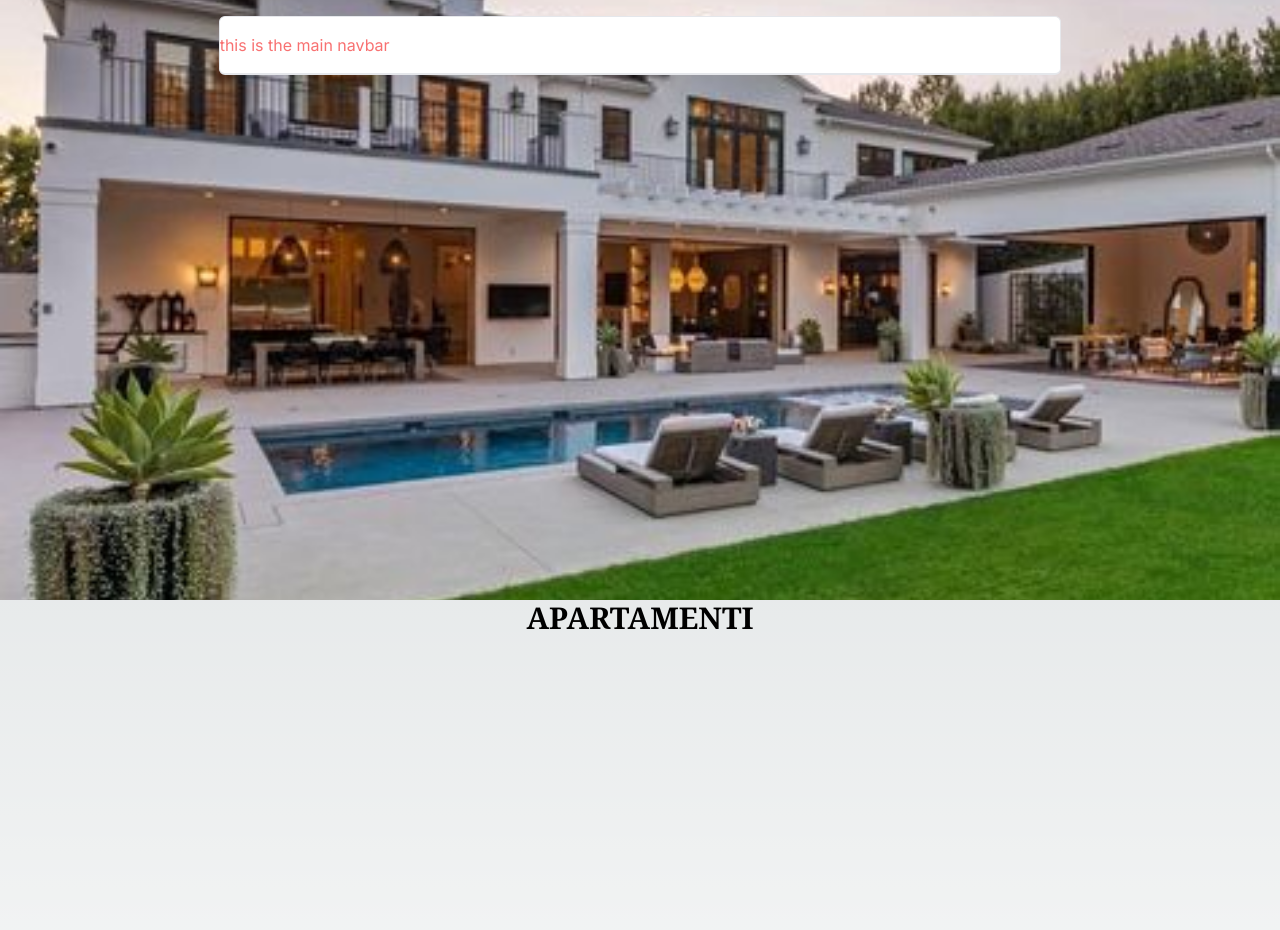
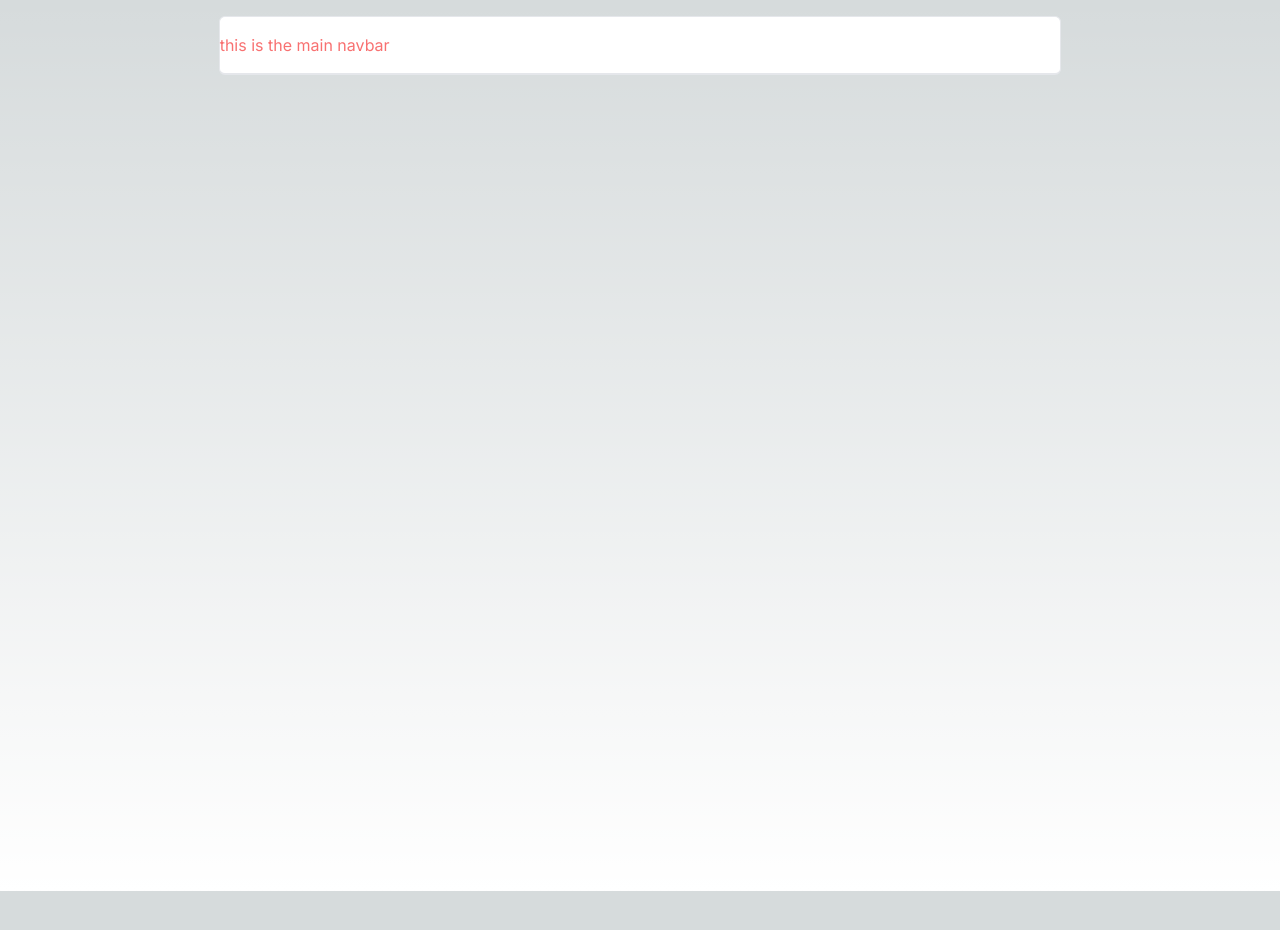
Before and after one commit to Royweru/next14-realestate, a Next.js app: page / in a window 1280 px wide. Shown: the top 930 px of the page. After the commit the page ends 891 px from the top, so only its background shows below. Built offline with nearby package versions, Linux system fonts and the light colour scheme.

Commit message:
modified:   app/layout.tsx   modified:   app/page.tsx

```diff
--- a/app/layout.tsx
+++ b/app/layout.tsx
@@ -18,13 +18,10 @@ export default function RootLayout({
 }>) {
   return (
     <html lang="en">
-
       <body className={inter.className}>
-        <Hero>
-          <Navbar/>
-        </Hero>
+        <Navbar />
         {children}
-        </body>
+      </body>
     </html>
   );
 }
--- a/app/page.tsx
+++ b/app/page.tsx
@@ -4,7 +4,7 @@ export default function Home() {
   return (
     <main className="flex min-h-screen flex-col items-center justify-between ">
       <h1 className=" text-3xl font-bold font-serif">
-         APARTAMENTI
+
       </h1>
     </main>
   );
```
